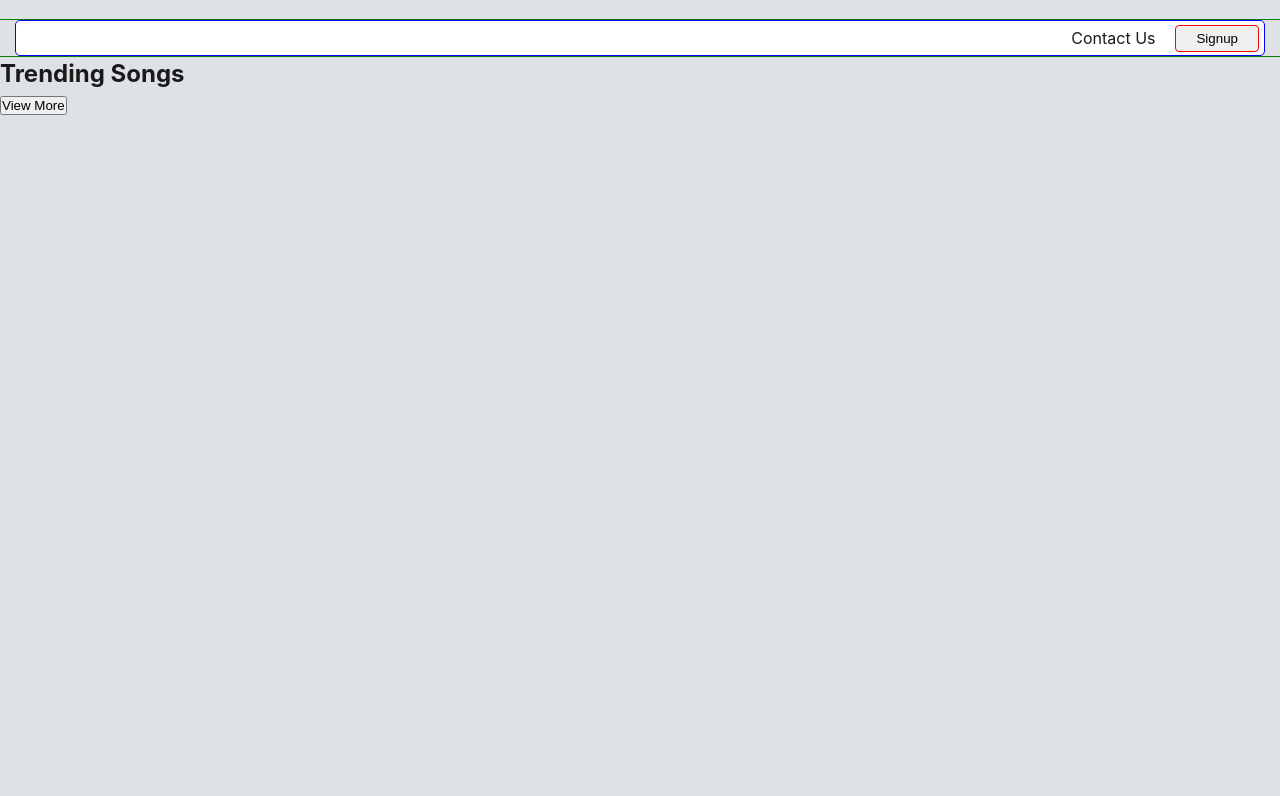
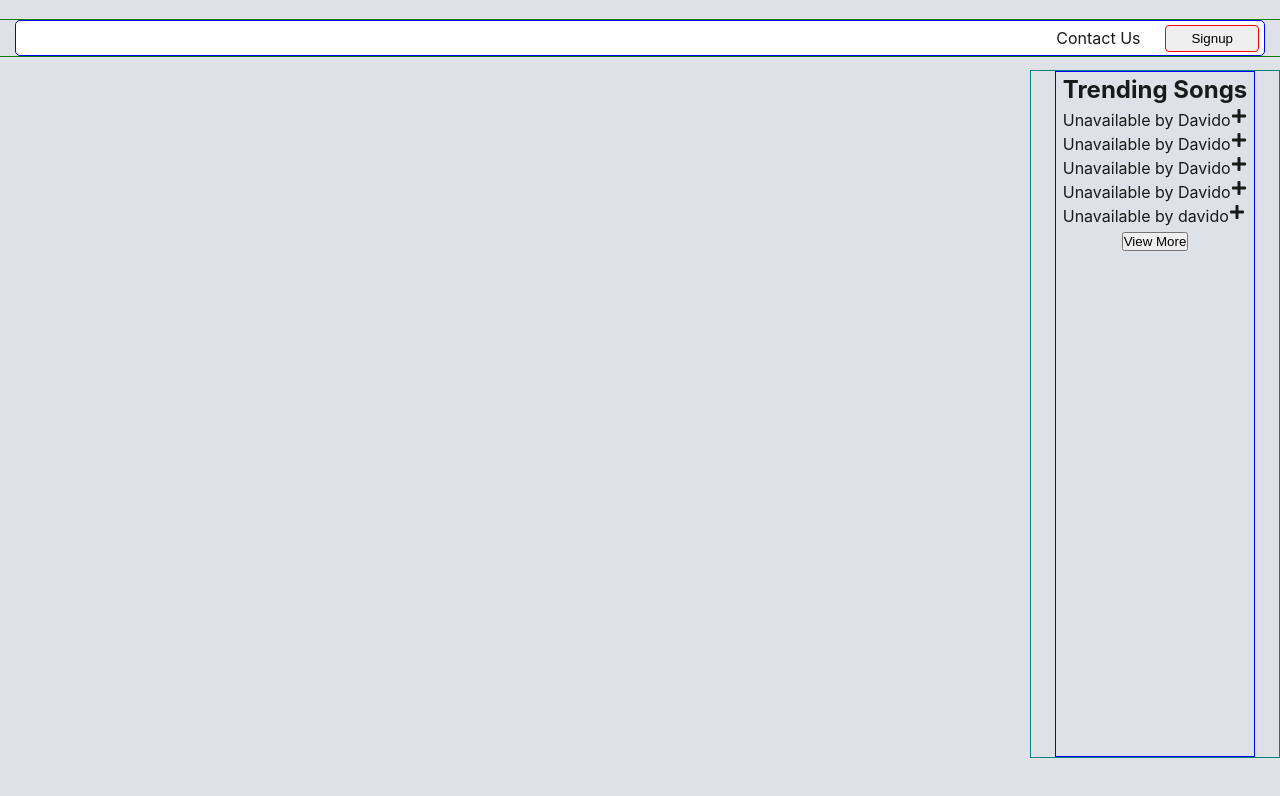
Before and after one commit to Stanlisberg/Edustipend-test, a React (Vite) app: page / in a window 1280 px wide. Shown: the top 796 px of the page. Built offline with nearby package versions, Linux system fonts and the light colour scheme.

Commit message:
Fix: Adjusted Magin and Padding

```diff
--- a/src/App.jsx
+++ b/src/App.jsx
@@ -5,7 +5,7 @@ function App() {
 
   return (
     <>
-      <div>
+      <div style={{height: '200vh'}}>
         <Navbar />
         <Sidebar />
       </div>
--- a/src/components/sidebar.jsx
+++ b/src/components/sidebar.jsx
@@ -1,32 +1,51 @@
-import React, { useState } from 'react';
+import React, { useState } from "react";
+import { FaPlus } from "react-icons/fa";
 
-function Sidebar () {
+function Sidebar() {
   const [isOpen, setIsOpen] = useState(false);
   const toggleDropdown = () => {
     setIsOpen(!isOpen);
-    }
+  };
 
-    return(
-        <aside classname='sidebar-container'>
-            <div classNme='sidebar-wrapper'>
+  return (
+    <aside className="sidebar-container">
+      <div className="sidebar-wrapper">
+        <div className="sidebar-div">
           <h2>Trending Songs</h2>
-                <div className='drop-container'>
-                    <div>
-                        <p></p>
+          <div className="drop-container">
+            <div className="drop-content">
+              <p>Unavailable by Davido</p>
+              <FaPlus />
             </div>
-                    <div></div>
-                    <div></div>
-                    <div></div>
-                    <div></div>
+            <div className="drop-content">
+              <p>Unavailable by Davido</p>
+              <FaPlus />
+            </div>
+            <div className="drop-content">
+              <p>Unavailable by Davido</p>
+              <FaPlus />
+            </div>
+            <div className="drop-content">
+              <p>Unavailable by Davido</p>
+              <FaPlus />
+            </div>
+            <div className="drop-content">
+              <p>Unavailable by davido</p>
+              <FaPlus />
+            </div>
           </div>
           <button>View More</button>
         </div>
+      </div>
     </aside>
-    )
+  );
 }
 export default Sidebar;
 
-{/* <div className="dropdown">
+
+
+
+  /* <div className="dropdown">
 <button className="dropdown-button" onClick={toggleDropdown}>
 Dropdown
 </button>
@@ -36,4 +55,4 @@ Dropdown
     <li>Option 2</li>
 </ul>
 )}
-</div> */}
+</div> */
--- a/src/index.css
+++ b/src/index.css
@@ -20,6 +20,7 @@
   padding: 0;
 }
 
+/* ----------------Nav Section---------------- */
 .nav-container {
   outline: 1px solid green;
 }
@@ -42,12 +43,39 @@
 }
 
 li {
-  margin-right: 20px;
+  margin-right: 25px;
 }
 
 .nav-button {
   margin-right: 5px;
   border: 1px solid red;
-  padding: 5px 20px;
+  padding: 5px 25px;
   border-radius: 4px;
 }
+
+/* --------------Sidebar Section-------------- */
+
+.sidebar-container {
+  border: 1px solid teal;
+  display: flex;
+  justify-content: end;
+  height:86vh;
+  width: 250px;
+  position: fixed;
+  right: 0;
+  top: 70px;
+}
+
+.sidebar-wrapper {
+  border: 1px solid blue;
+  margin: 0 auto;
+  width: 200px;
+  display: flex;
+  justify-content: center;
+  text-align: center;
+  /* align-items: center; */
+}
+
+.drop-content {
+  display: flex;
+}
```
Lines whose indentation alone changed are shown as unchanged.
